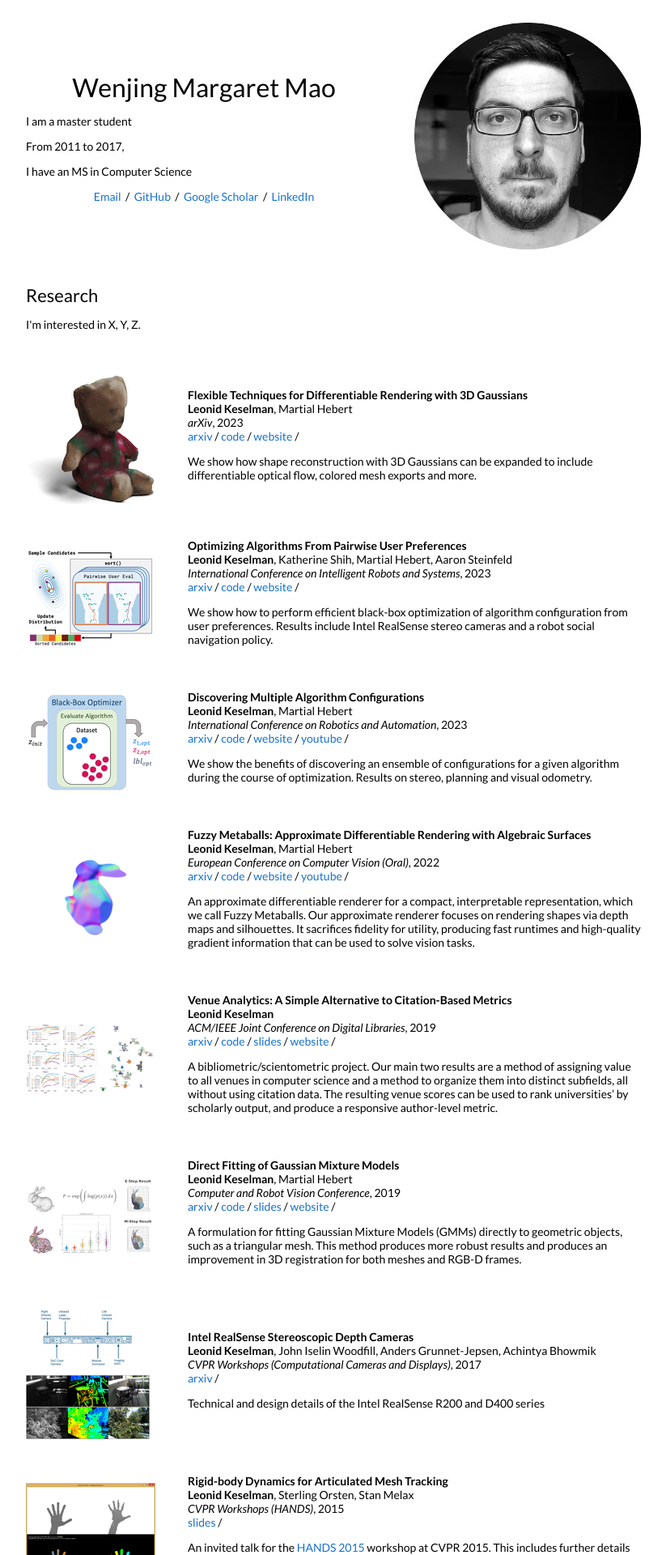
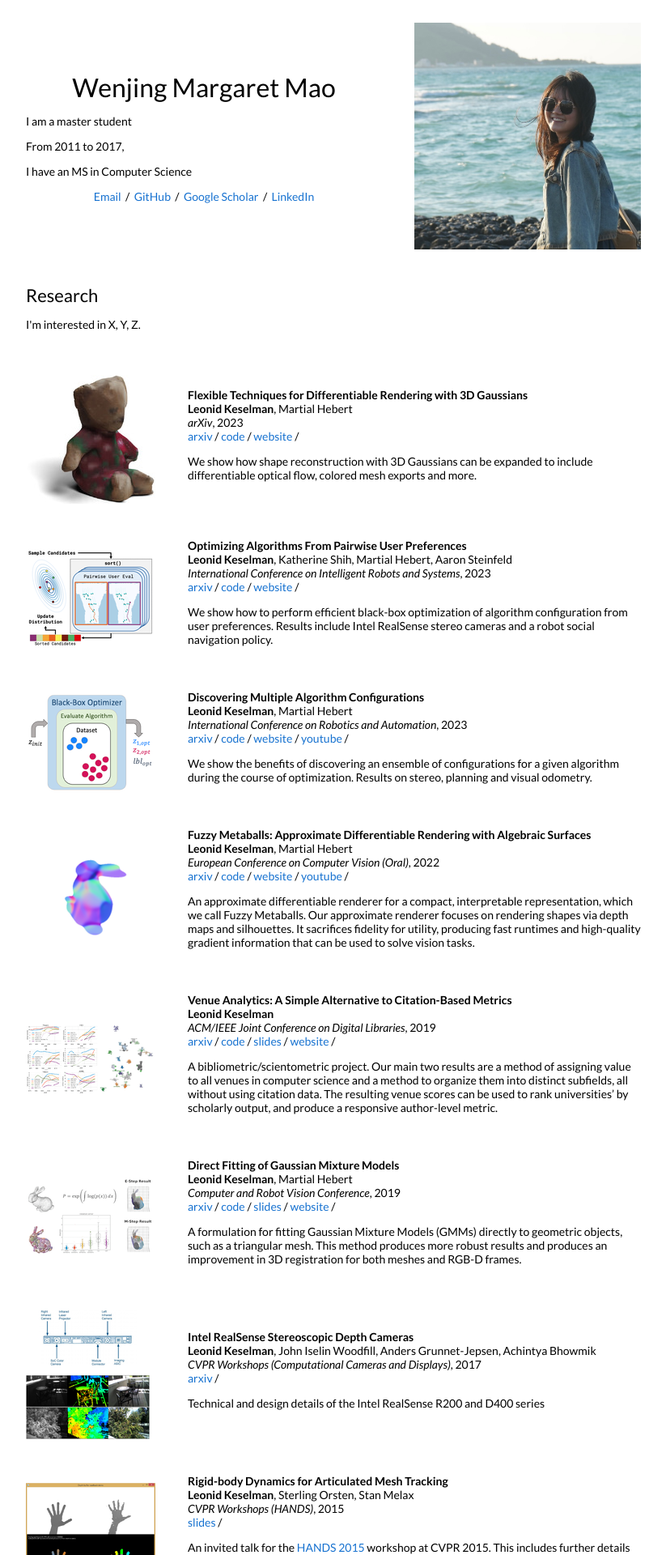
Before and after one commit to MargarettMao/MargarettMao.github.io, a Jekyll site: the page built from _posts/2023-08-28-3dgaussians.markdown, in a window 1280 px wide. Shown: the top 1920 px of the page at 81% size, without its empty margins (228-1051 px from the left). Built offline with Jekyll 4.4.1, drawn with Linux system fonts in a browser that asks for light colours.

Commit message:
add one selfie

```diff
--- a/_layouts/default.html
+++ b/_layouts/default.html
@@ -50,7 +50,7 @@
               </p>
             </td>
             <td style="padding:2.5%;width:40%;max-width:40%">
-              <img style="width:100%;max-width:100%" alt="profile photo" src="images/circle_bw_crop.jpg">
+              <img style="width:100%;max-width:100%" alt="profile photo" src="images/wenjing_selfie.jpg">
             </td>
           </tr>
         </table>
```
Also changed, not shown: images/wenjing_selfie.jpg (added).
